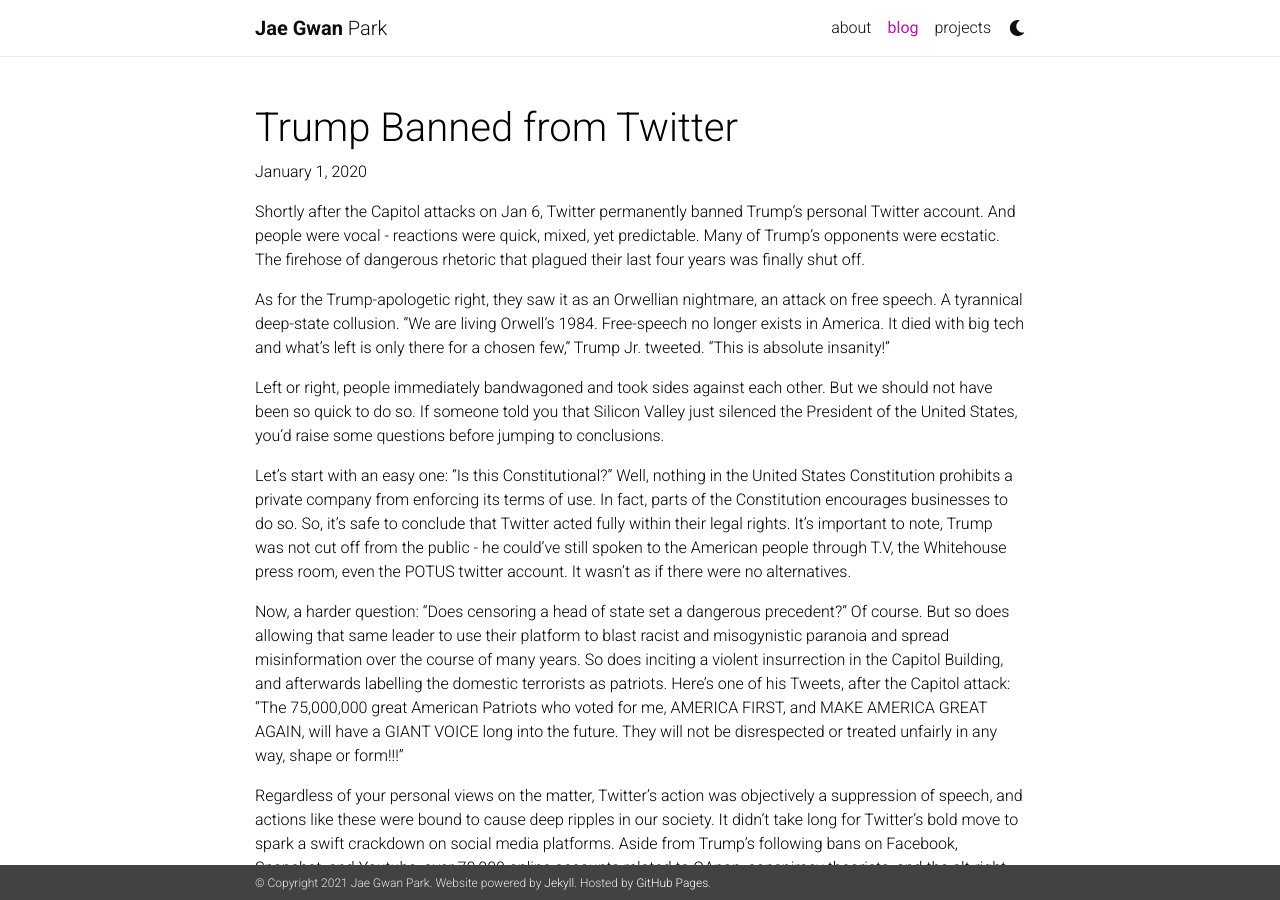
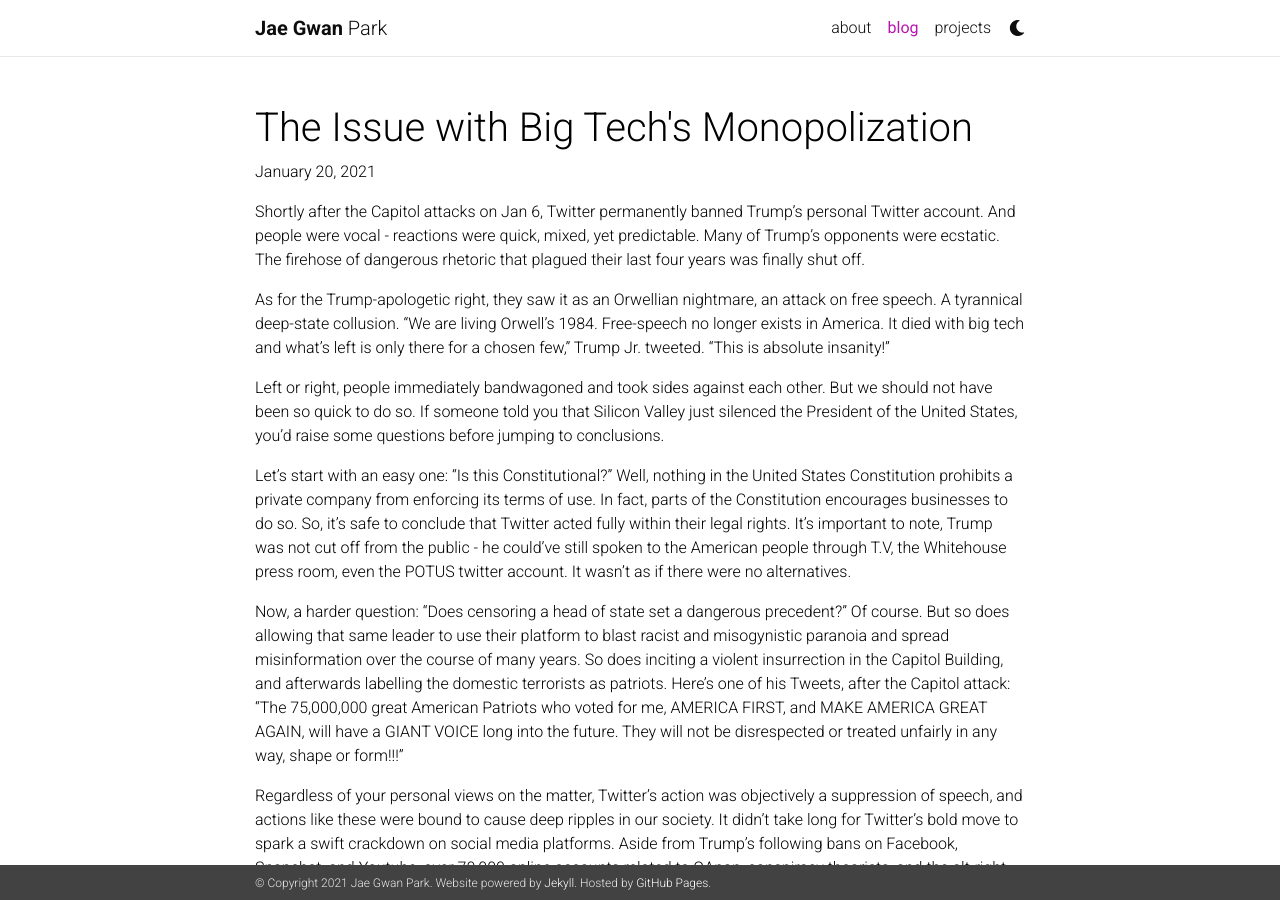
Before and after one commit to jaegpark/profile, a Jekyll site: the page built from _posts/2021-01-20-big-tech.md, in a window 1280 px wide and 900 px high. Built offline with Jekyll 4.4.1, drawn with Linux system fonts in a browser that asks for light colours; nearby versions of some CDN libraries; a style sheet for code colours, icons or effects is not loaded.

Commit message:
initial commit

```diff
--- a/_posts/2021-01-20-big-tech.md
+++ b/_posts/2021-01-20-big-tech.md
@@ -1,8 +1,8 @@
 ---
 layout: post
-title: Trump Banned from Twitter
-description: misinformation
-date: 2020-01-01 11:12:00-0400
+title: The Issue with Big Tech's Monopolization
+description: Trump's Twitter, misinformation, and more
+date: 2021-01-20 11:12:00-0400
 ---
 
 Shortly after the Capitol attacks on Jan 6, Twitter permanently banned Trump's personal Twitter account.
```
